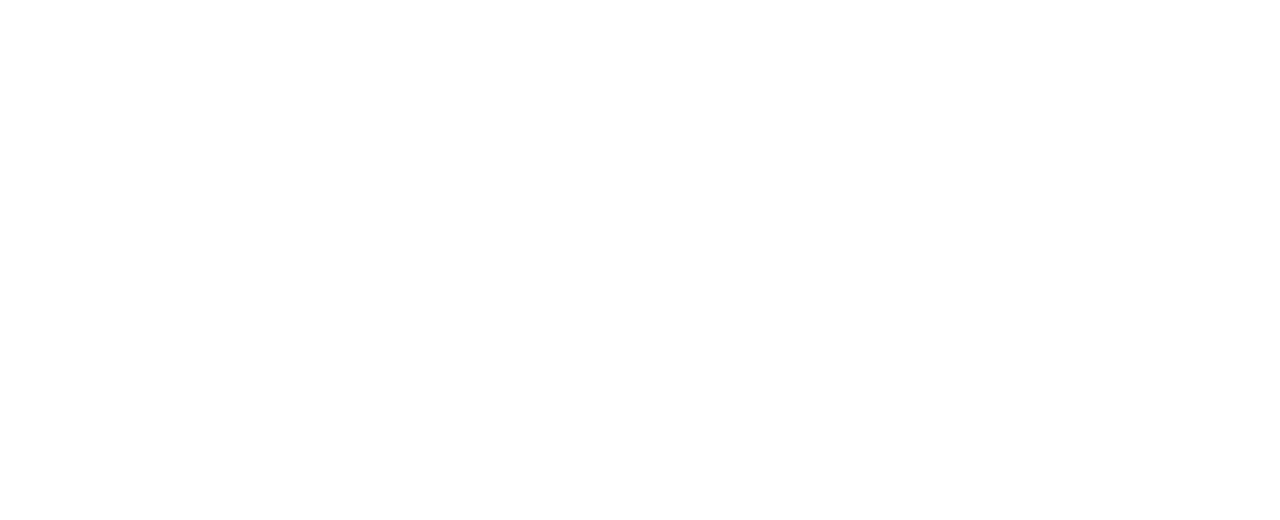
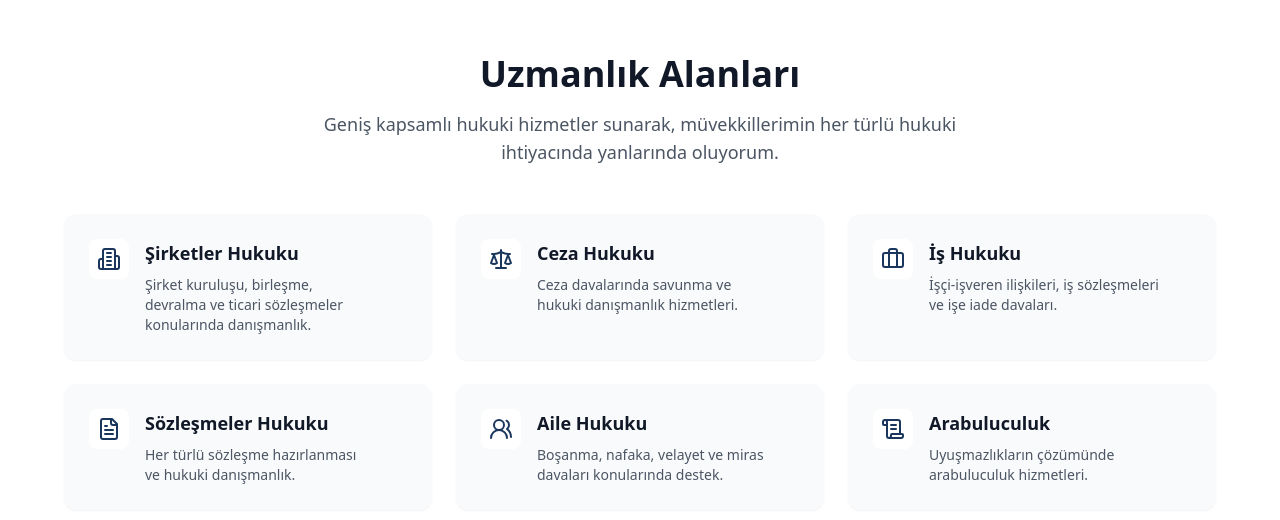
Before and after one commit to sameelll/yigitsireli, a Vue app: page / in a window 1280 px wide. Shown: the part 1472-1992 px from the top of the page. Before the commit the page ends 1462 px from the top, so only its background shows below. Built offline with nearby package versions, Linux system fonts and the light colour scheme.

Commit message:
expertices section

```diff
--- a/src/App.vue
+++ b/src/App.vue
@@ -3,6 +3,8 @@ import { ref, onMounted, watch } from 'vue'
 import Navbar from './components/Navbar.vue'
 import Hero from './components/Hero.vue'
 import About from './components/About.vue'
+import Expertise from './components/Expertise.vue'
+import ScrollToTop from './components/ScrollToTop.vue'
 
 const isDarkMode = ref(false)
 
@@ -48,18 +50,19 @@ const toggleDarkMode = () => {
 </script>
 
 <template>
-  <div :class="{ 'dark': isDarkMode }">
-    <div class="min-h-screen bg-white dark:bg-[#1a1f2d] transition-colors duration-300">
-      <Navbar :isDarkMode="isDarkMode" @toggle-dark-mode="toggleDarkMode" />
-      <Hero />
-      <About />
-    </div>
+  <div class="min-h-screen bg-white dark:bg-[#1a1f2d] transition-colors duration-300">
+    <Navbar :isDarkMode="isDarkMode" @toggle-dark-mode="toggleDarkMode" />
+    <Hero />
+    <About />
+    <Expertise />
+    <ScrollToTop />
   </div>
 </template>
 
 <style>
 html {
   scroll-behavior: smooth;
+  scroll-padding-top: 64px; /* This matches the navbar height (h-16) */
 }
 
 @media (prefers-reduced-motion: reduce) {
--- /dev/null
+++ b/src/components/Expertise.vue
@@ -0,0 +1,153 @@
+<script setup lang="ts">
+import {
+  Building2,
+  Scale,
+  Briefcase,
+  FileText,
+  Users2,
+  ScrollText,
+  ArrowRight
+} from 'lucide-vue-next'
+import { onMounted } from 'vue'
+import gsap from 'gsap'
+import { ScrollTrigger } from 'gsap/ScrollTrigger'
+
+gsap.registerPlugin(ScrollTrigger)
+
+const expertiseAreas = [
+  {
+    icon: Building2,
+    title: 'Şirketler Hukuku',
+    description: 'Şirket kuruluşu, birleşme, devralma ve ticari sözleşmeler konularında danışmanlık.',
+  },
+  {
+    icon: Scale,
+    title: 'Ceza Hukuku',
+    description: 'Ceza davalarında savunma ve hukuki danışmanlık hizmetleri.',
+  },
+  {
+    icon: Briefcase,
+    title: 'İş Hukuku',
+    description: 'İşçi-işveren ilişkileri, iş sözleşmeleri ve işe iade davaları.',
+  },
+  {
+    icon: FileText,
+    title: 'Sözleşmeler Hukuku',
+    description: 'Her türlü sözleşme hazırlanması ve hukuki danışmanlık.',
+  },
+  {
+    icon: Users2,
+    title: 'Aile Hukuku',
+    description: 'Boşanma, nafaka, velayet ve miras davaları konularında destek.',
+  },
+  {
+    icon: ScrollText,
+    title: 'Arabuluculuk',
+    description: 'Uyuşmazlıkların çözümünde arabuluculuk hizmetleri.',
+  }
+]
+
+onMounted(() => {
+  const tl = gsap.timeline({
+    scrollTrigger: {
+      trigger: '.expertise-section',
+      start: 'top center+=100',
+      toggleActions: 'play none none none'
+    }
+  })
+
+  gsap.set(['.expertise-title', '.expertise-description', '.expertise-card'], {
+    opacity: 0,
+    y: 30
+  })
+
+  tl.to('.expertise-title', {
+    y: 0,
+    opacity: 1,
+    duration: 0.8
+  })
+  .to('.expertise-description', {
+    y: 0,
+    opacity: 1,
+    duration: 0.8
+  }, '-=0.5')
+  .to('.expertise-card', {
+    y: 0,
+    opacity: 1,
+    duration: 0.5,
+    stagger: 0.1
+  }, '-=0.5')
+})
+</script>
+
+<template>
+  <section id="expertise" class="expertise-section relative py-16 bg-white dark:bg-gray-900">
+    <div class="container mx-auto px-4">
+      <!-- Section Header -->
+      <div class="text-center max-w-2xl mx-auto mb-12">
+        <h2 class="expertise-title text-3xl md:text-4xl font-bold text-gray-900 dark:text-white mb-4">
+          Uzmanlık Alanları
+        </h2>
+        <p class="expertise-description text-base md:text-lg text-gray-600 dark:text-gray-300">
+          Geniş kapsamlı hukuki hizmetler sunarak, müvekkillerimin her türlü hukuki ihtiyacında yanlarında oluyorum.
+        </p>
+      </div>
+
+      <!-- Expertise Grid -->
+      <div class="grid grid-cols-1 md:grid-cols-2 lg:grid-cols-3 gap-6 max-w-6xl mx-auto">
+        <div
+          v-for="(area, index) in expertiseAreas"
+          :key="index"
+          class="expertise-card group relative p-4 sm:p-6 bg-gray-50 dark:bg-gray-800/50 rounded-xl shadow-sm hover:shadow-md transition-all duration-300"
+        >
+          <div class="flex items-start gap-3 sm:gap-4 pr-8">
+            <div class="p-2 rounded-lg bg-white dark:bg-gray-700">
+              <component
+                :is="area.icon"
+                class="h-6 w-6 text-[#1a365d] dark:text-blue-400"
+              />
+            </div>
+            <div class="flex-1">
+              <h3 class="text-lg font-semibold text-gray-900 dark:text-white mb-2">
+                {{ area.title }}
+              </h3>
+              <p class="text-sm text-gray-600 dark:text-gray-300">
+                {{ area.description }}
+              </p>
+            </div>
+          </div>
+
+          <!-- Hover Arrow -->
+          <div class="absolute right-3 sm:right-6 top-1/2 -translate-y-1/2 opacity-0 transform translate-x-2 group-hover:opacity-100 group-hover:translate-x-0 transition-all duration-300">
+            <ArrowRight class="h-5 w-5 text-[#1a365d] dark:text-blue-400" />
+          </div>
+        </div>
+      </div>
+    </div>
+  </section>
+</template>
+
+<style scoped>
+.expertise-card {
+  border: 1px solid transparent;
+}
+
+.expertise-card:hover {
+  border-color: #e2e8f0;
+}
+
+:root.dark .expertise-card:hover {
+  border-color: #2d3748;
+}
+
+@media (prefers-reduced-motion: reduce) {
+  .expertise-card {
+    transition: none;
+  }
+
+  .expertise-card:hover .absolute {
+    transition: none;
+    transform: none;
+  }
+}
+</style>
--- a/src/components/Hero.vue
+++ b/src/components/Hero.vue
@@ -30,7 +30,7 @@ onMounted(() => {
 </script>
 
 <template>
-  <section class="relative min-h-screen flex items-center">
+  <section id="home" class="relative min-h-screen flex items-center justify-center overflow-hidden">
     <!-- Background Image with Overlay -->
     <div class="absolute inset-0">
       <img
--- a/src/components/Navbar.vue
+++ b/src/components/Navbar.vue
@@ -12,6 +12,25 @@ const emit = defineEmits<{
 
 const isMenuOpen = ref(false)
 
+const handleScroll = (e: Event, href: string) => {
+  e.preventDefault()
+  const targetId = href.replace('#', '')
+  const targetElement = document.getElementById(targetId)
+
+  if (targetElement) {
+    const navbarHeight = 64 // This is h-16 in pixels
+    const targetPosition = targetElement.getBoundingClientRect().top + window.pageYOffset - navbarHeight
+
+    window.scrollTo({
+      top: targetPosition,
+      behavior: 'smooth'
+    })
+  }
+
+  // Close mobile menu if open
+  isMenuOpen.value = false
+}
+
 const navItems = [
   { name: 'Hakkımda', href: '#about' },
   { name: 'Uzmanlık Alanları', href: '#expertise' },
@@ -25,7 +44,7 @@ const navItems = [
     <div class="max-w-7xl mx-auto px-4 sm:px-6 lg:px-8">
       <div class="flex justify-between h-16">
         <div class="flex items-center">
-          <a href="#" class="flex-shrink-0 flex items-center">
+          <a @click="(e) => handleScroll(e, '#home')" href="#home" class="flex-shrink-0 flex items-center">
             <h1 class="text-xl font-bold text-gray-900 dark:text-white hover:text-blue-600 dark:hover:text-blue-400 transition-colors duration-200">
               Av. Yiğit Şireli
             </h1>
@@ -35,7 +54,10 @@ const navItems = [
         <!-- Desktop Menu -->
         <div class="hidden md:flex items-center space-x-8">
           <div class="flex space-x-6">
-            <a v-for="item in navItems" :key="item.name" :href="item.href"
+            <a v-for="item in navItems"
+               :key="item.name"
+               :href="item.href"
+               @click="(e) => handleScroll(e, item.href)"
               class="text-gray-700 dark:text-gray-300 hover:text-blue-600 dark:hover:text-blue-400 px-3 py-2 text-sm font-medium transition-colors duration-200">
               {{ item.name }}
             </a>
@@ -66,7 +88,10 @@ const navItems = [
     <!-- Mobile menu -->
     <div :class="{ 'block': isMenuOpen, 'hidden': !isMenuOpen }" class="md:hidden">
       <div class="px-2 pt-2 pb-3 space-y-1">
-        <a v-for="item in navItems" :key="item.name" :href="item.href"
+        <a v-for="item in navItems"
+           :key="item.name"
+           :href="item.href"
+           @click="(e) => handleScroll(e, item.href)"
           class="block px-3 py-2 rounded-md text-base font-medium text-gray-700 dark:text-gray-300 hover:text-blue-600 dark:hover:text-blue-400 hover:bg-gray-100 dark:hover:bg-gray-800 transition-colors duration-200">
           {{ item.name }}
         </a>
--- /dev/null
+++ b/src/components/ScrollToTop.vue
@@ -0,0 +1,54 @@
+<script setup lang="ts">
+import { ref, onMounted, onUnmounted } from 'vue'
+import { ArrowUp } from 'lucide-vue-next'
+
+const isVisible = ref(false)
+
+const checkScroll = () => {
+  isVisible.value = window.scrollY > 500
+}
+
+const scrollToTop = () => {
+  window.scrollTo({
+    top: 0,
+    behavior: 'smooth'
+  })
+}
+
+onMounted(() => {
+  window.addEventListener('scroll', checkScroll)
+})
+
+onUnmounted(() => {
+  window.removeEventListener('scroll', checkScroll)
+})
+</script>
+
+<template>
+  <Transition
+    enter-active-class="transition duration-200 ease-out"
+    enter-from-class="opacity-0 translate-y-2"
+    enter-to-class="opacity-100 translate-y-0"
+    leave-active-class="transition duration-200 ease-in"
+    leave-from-class="opacity-100 translate-y-0"
+    leave-to-class="opacity-0 translate-y-2"
+  >
+    <button
+      v-show="isVisible"
+      @click="scrollToTop"
+      class="fixed bottom-6 right-6 p-3 rounded-xl bg-[#1a365d] dark:bg-blue-600/20 shadow-lg hover:shadow-xl backdrop-blur-sm border border-transparent dark:border-blue-500/20 text-white dark:text-blue-400 hover:bg-[#2c5282] dark:hover:bg-blue-600/30 transform hover:-translate-y-1 transition-all duration-200 focus:outline-none focus:ring-2 focus:ring-blue-500 focus:ring-offset-2 focus:ring-offset-gray-900 z-50"
+      aria-label="Yukarı Çık"
+    >
+      <ArrowUp class="h-5 w-5" />
+    </button>
+  </Transition>
+</template>
+
+<style scoped>
+@media (prefers-reduced-motion: reduce) {
+  button {
+    transform: none !important;
+    transition: none !important;
+  }
+}
+</style>
```
